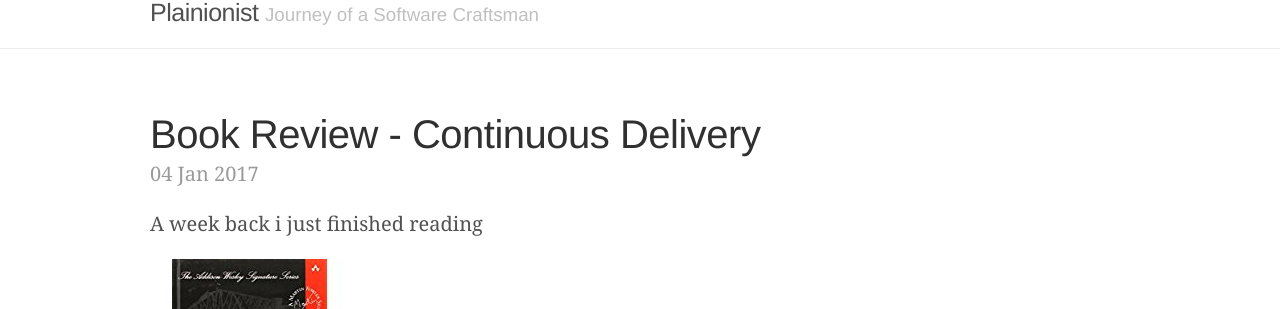
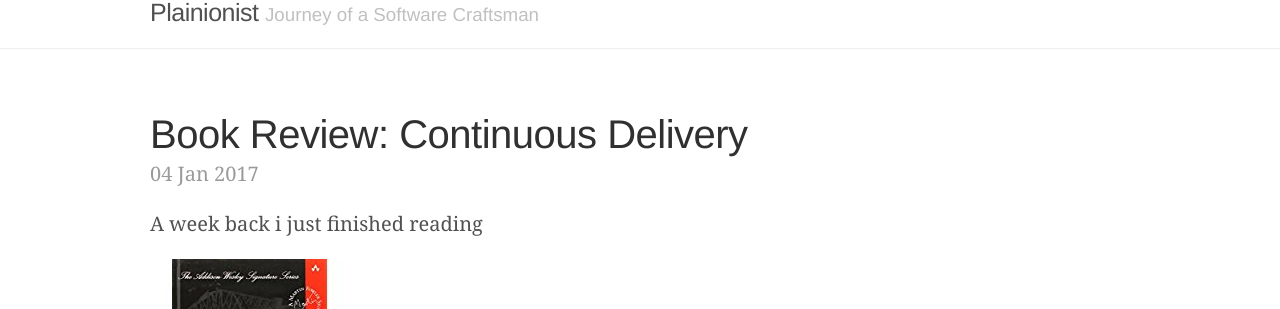
Before and after one commit to plainionist/plainionist.github.io, a Jekyll site: the page built from _posts/2017-01-04-Continuous-Delivery.md, in a window 1280 px wide. Shown: the part 236-545 px from the top of the page. Built offline with Jekyll 4.4.1, drawn with Linux system fonts in a browser that asks for light colours; comment, search, counter and statistics services are not loaded.

```diff
--- a/_posts/2017-01-04-Continuous-Delivery.md
+++ b/_posts/2017-01-04-Continuous-Delivery.md
@@ -1,6 +1,6 @@
 ---
 layout: post
-title: Book Review - Continuous Delivery
+title: "Book Review: Continuous Delivery"
 description: Do you want to learn about Continuous Delivery and wonder where to start? Read the book 'Continuous Delivery'
 tags: [book]
 lint-nowarn: JL0003
```
